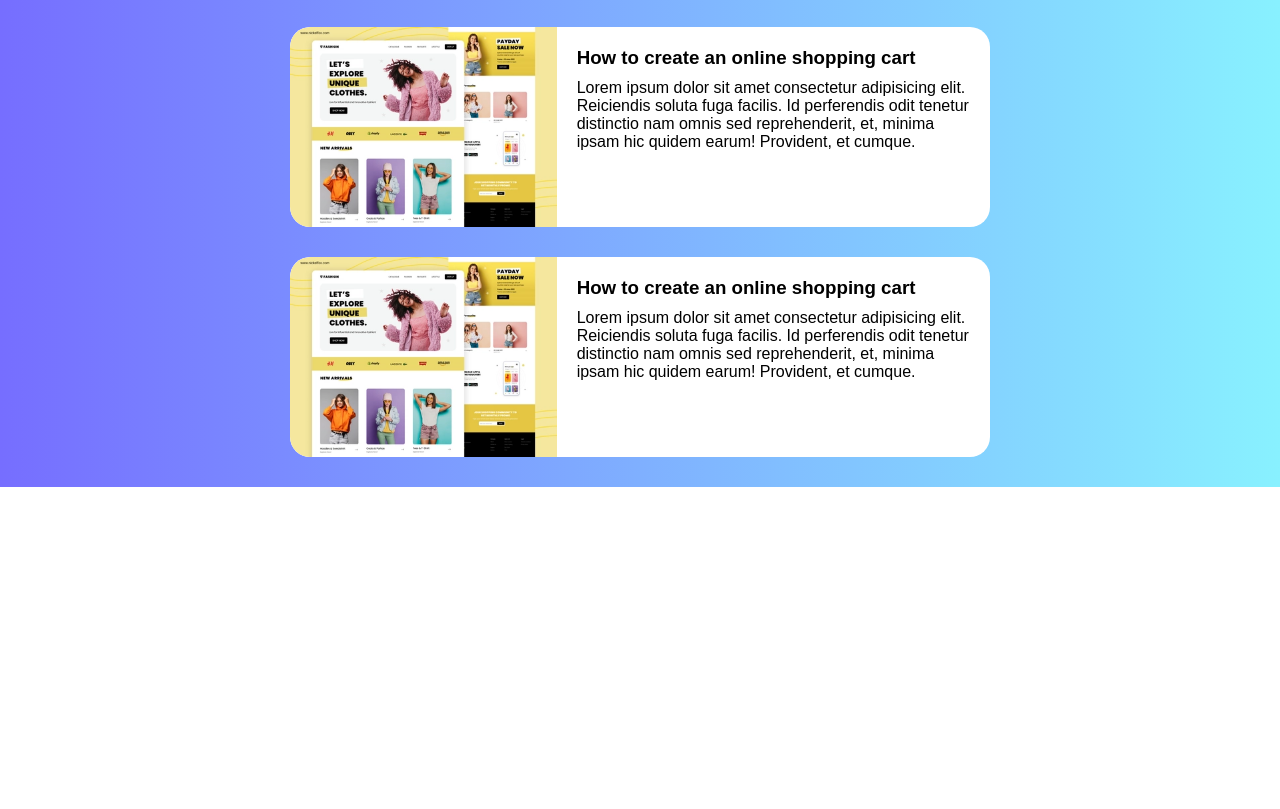
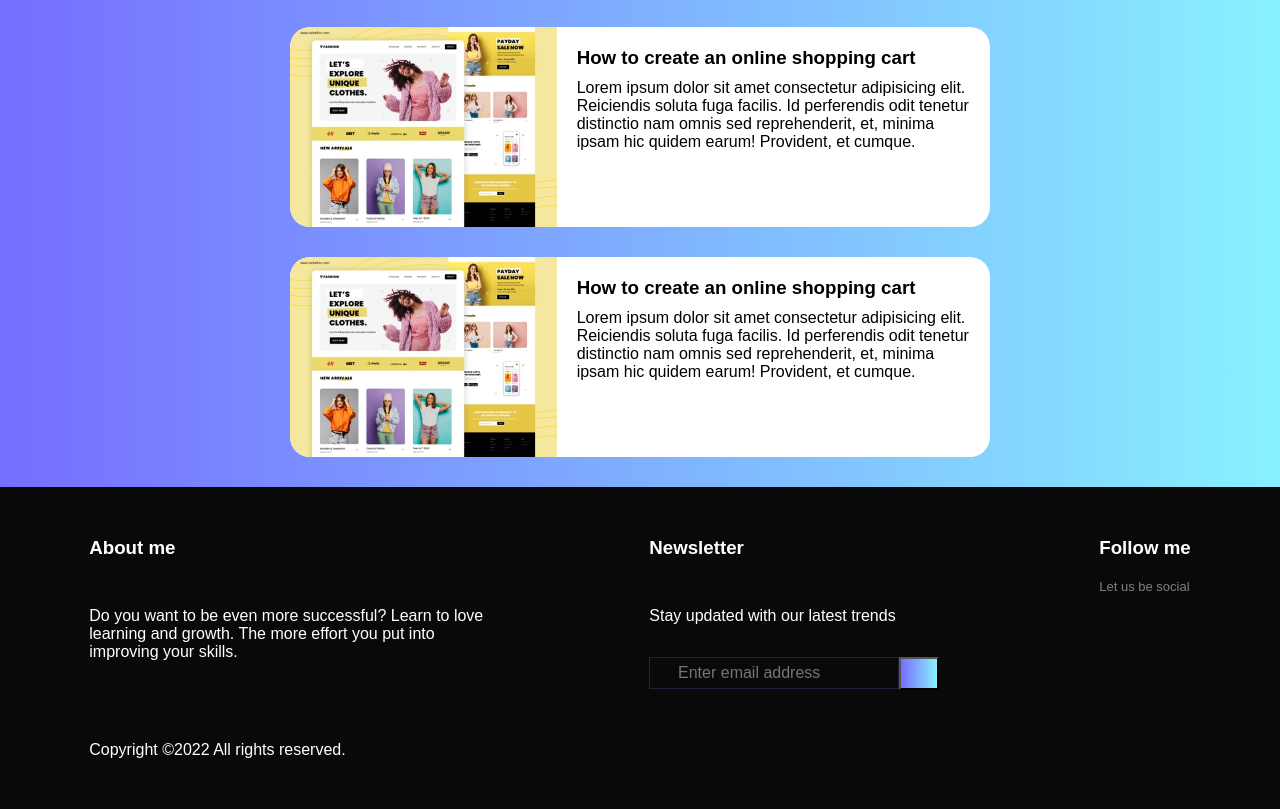
Before and after one commit to Aikay-dev/General-Aike, a plain HTML site: page Personal-blog.html in a window 1280 px wide. Shown: the part 391-1200 px from the top of the page. Before the commit the page ends 878 px from the top, so only its background shows below. Drawn offline with Linux system fonts and the light colour scheme.

Commit message:
added footer to the personal blog page

```diff
--- a/Personal-blog.html
+++ b/Personal-blog.html
@@ -53,5 +53,38 @@
             </div>
     </div>
     </a>
+    <footer>
+        <div class="aboutme">
+            <h3 class="footabout">About me</h3>
+            <p class="footp1">Do you want to be even more successful? Learn to love learning and growth. The more effort you put into improving your skills.</p>
+
+            <p class="footp2">Copyright ©2022 All rights reserved.</p>
+        </div>
+        <div class="newslet">
+            <h3 class="footnl">Newsletter</h3>
+            <p class="footp3">Stay updated with our latest trends</p>
+            <form action="" class="formfoot">
+                <div>
+                    <input class="footinput" type="text" placeholder="    Enter email address">
+                </div>
+                <div>
+                    <button class="footbutt" type="button">
+                        <i class="fa-solid fa-arrow-right"></i>
+                    </button>
+                </div>
+            </form>
+        </div>
+        <div class="follow">
+            <h3>Follow me</h3>
+            <p class="friends">Let us be social</p>
+
+            <div class="fontawe2">
+                <span><a href="https://www.facebook.com/" style="color: white;"><i class="fa-brands fa-square-facebook"></i></a></span>
+                <span><a href="https://twitter.com/general_ik" style="color: white;"><i class="fa-brands fa-twitter"></i></a></i></span>
+                <span><a href="https://www.instagram.com/_a.i.k.e/" style="color: white;"><i class="fa-brands fa-instagram"></i></a></span>
+                <span><a href="https://www.linkedin.com/in/emmanuel-esekhaigbe-3b9046241/" style="color: white;"><i class="fa-brands fa-linkedin-in"></i></a></span>
+            </div>
+        </div>
+    </footer>
 </body>
 </html>
```
